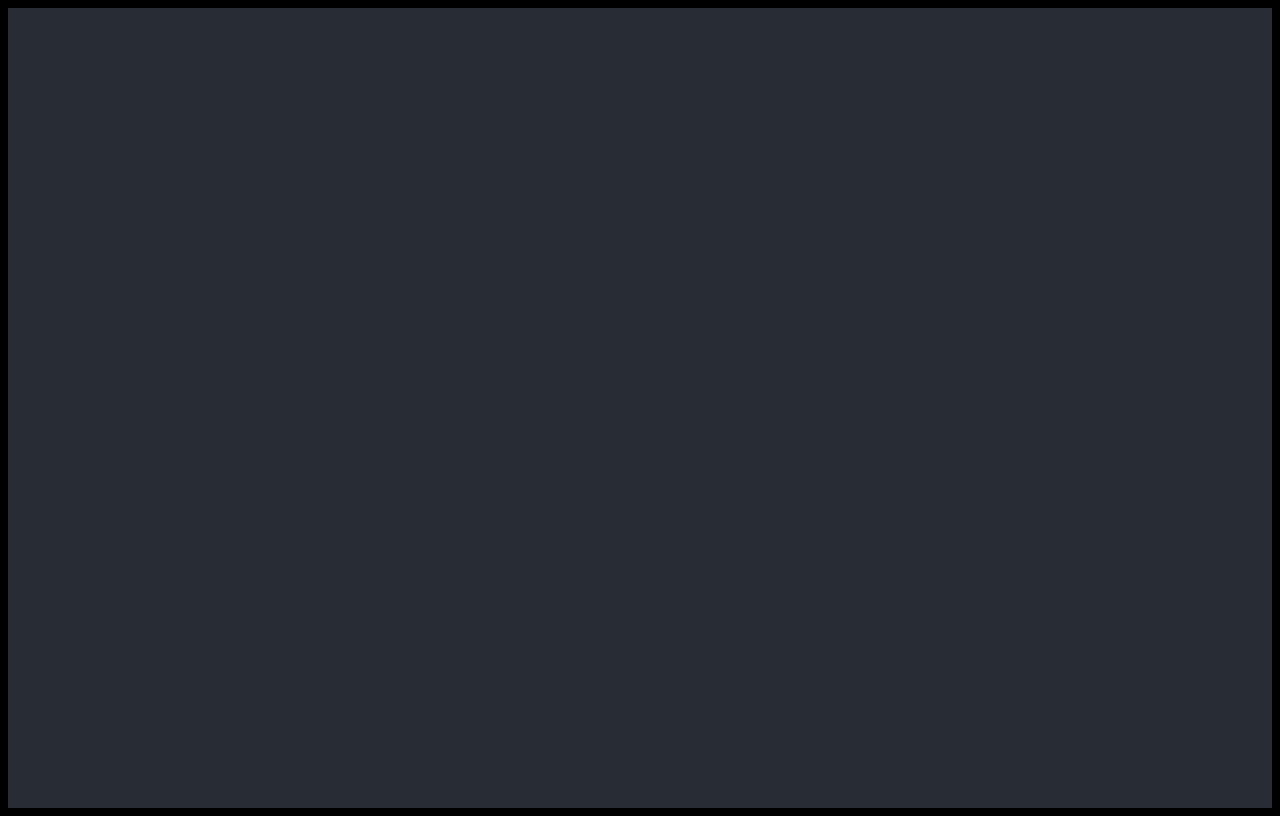
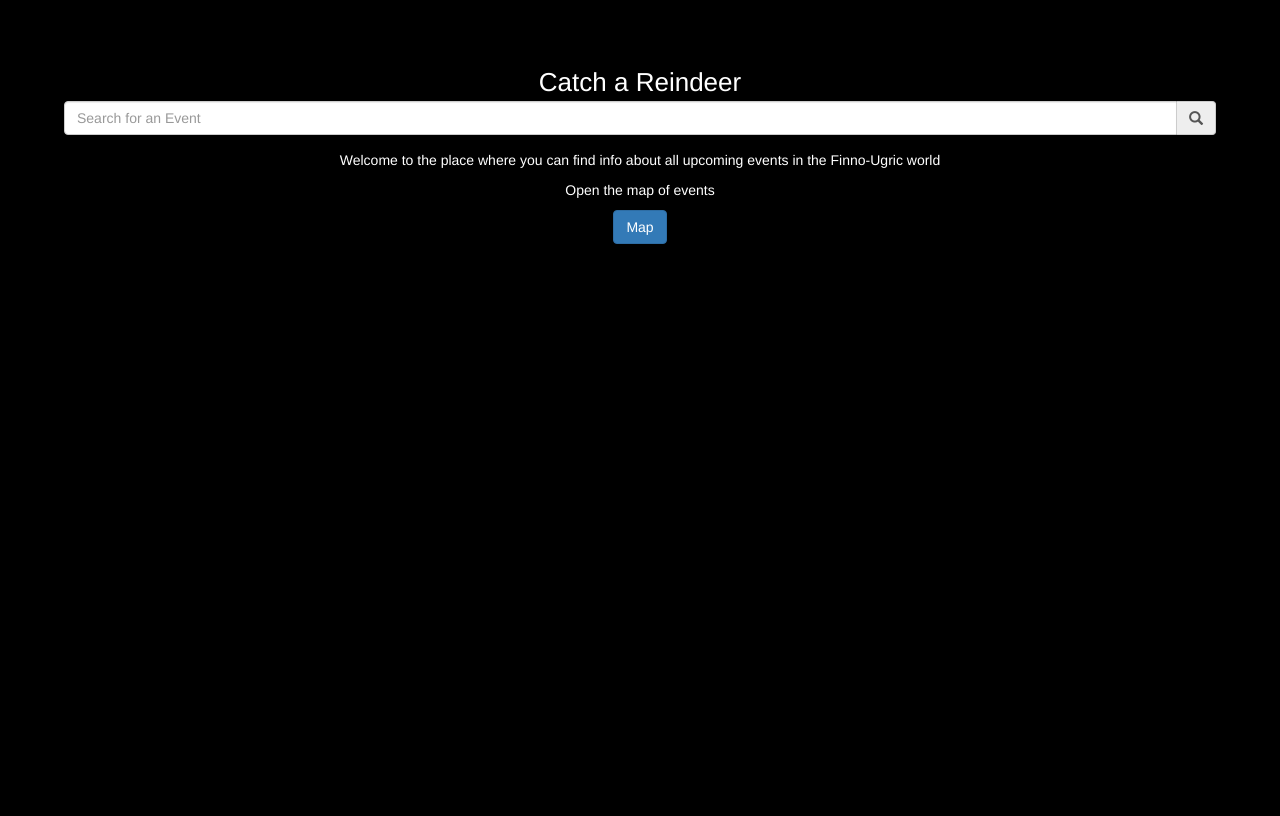
Before and after one commit to lilja-listus/junctionBudapest, a React (Create React App) app in the folder catch-a-reindeer/: page / in a window 1280 px wide. Built offline with nearby package versions, Linux system fonts and the light colour scheme.

Commit message:
Make the sceleton of the app

```diff
--- a/catch-a-reindeer/package.json
+++ b/catch-a-reindeer/package.json
@@ -4,6 +4,7 @@
   "private": true,
   "dependencies": {
     "react": "^16.5.2",
+    "react-bootstrap": "^0.32.4",
     "react-dom": "^16.5.2",
     "react-scripts": "2.0.5"
   },
--- a/catch-a-reindeer/public/index.html
+++ b/catch-a-reindeer/public/index.html
@@ -5,6 +5,8 @@
     <link rel="shortcut icon" href="%PUBLIC_URL%/favicon.ico">
     <meta name="viewport" content="width=device-width, initial-scale=1, shrink-to-fit=no">
     <meta name="theme-color" content="#000000">
+    <!-- Latest compiled and minified CSS -->
+<link rel="stylesheet" href="https://maxcdn.bootstrapcdn.com/bootstrap/3.3.7/css/bootstrap.min.css" integrity="sha384-BVYiiSIFeK1dGmJRAkycuHAHRg32OmUcww7on3RYdg4Va+PmSTsz/K68vbdEjh4u" crossorigin="anonymous">
     <!--
       manifest.json provides metadata used when your web app is added to the
       homescreen on Android. See https://developers.google.com/web/fundamentals/web-app-manifest/
--- a/catch-a-reindeer/src/App.css
+++ b/catch-a-reindeer/src/App.css
@@ -1,32 +1,12 @@
-.App {
+
+body{
+  background: #000;
+  color: #fff;
+}
+.App{
   text-align: center;
+  padding: 5%;
 }
-
-.App-logo {
-  animation: App-logo-spin infinite 20s linear;
-  height: 40vmin;
+.App-title{
+  font-size: 26px;
 }
-
-.App-header {
-  background-color: #282c34;
-  min-height: 100vh;
-  display: flex;
-  flex-direction: column;
-  align-items: center;
-  justify-content: center;
-  font-size: calc(10px + 2vmin);
-  color: white;
-}
-
-.App-link {
-  color: #61dafb;
-}
-
-@keyframes App-logo-spin {
-  from {
-    transform: rotate(0deg);
-  }
-  to {
-    transform: rotate(360deg);
-  }
-}
--- a/catch-a-reindeer/src/App.js
+++ b/catch-a-reindeer/src/App.js
@@ -1,14 +1,92 @@
 import React, { Component } from 'react';
+import { FormGroup, FormControl, InputGroup, Glyphicon, Button } from 'react-bootstrap';
 import './App.css';
+import Event from './Event';
+import Map from './Map';
 
 class App extends Component {
+
+  //to make the search work
+  constructor(props){
+    super(props);
+    this.state = {
+      query:'',
+      event: null
+    }
+  }
+//Search
+search(){
+  const BASE_URL = 'https://google.com?';
+  let FETCH_URL = `${BASE_URL}q=${this.state.query}&type=artist&limit=1`;
+
+
+ var myOptions = {
+   method: 'GET',
+ };
+
+/*
+  fetch(FETCH_URL, myOptions).then(response => response.json())
+   .then(json => {
+     const artist = json.artists.items[0];
+     this.setState({artist});
+
+
+  FETCH_URL = `${ALBUM_URL}${artist.id}/top-tracks?country=US&`
+  fetch(FETCH_URL, myOptions)
+     .then(response => response.json())
+     .then(json => {
+       console.log('artists top tracks', json);
+       const { tracks } = json;
+       this.setState({tracks});
+     })
+
+   });
+*/
+}
+
   render() {
     return (
       <div className="App">
-        <header className="App-header">
+      <div className="App-title">Catch a Reindeer</div>
 
+        <FormGroup>
+          <InputGroup>
+            <FormControl
+              type="text"
+              placeholder="Search for an Event"
+              value = {this.state.query}
+              onChange={event => {this.setState({query: event.target.value})}}
+              onKeyPress={event => {
+                if(event.key === 'Enter'){
+                  this.search();
+                }
+              }}
+              />
+              <InputGroup.Addon onClick={() =>this.search()}>
+                <Glyphicon glyph="search"></Glyphicon>
+              </InputGroup.Addon>
+            </InputGroup>
+            </FormGroup>
+            <div className="Greeting">
+            <p> Welcome to the place where you can find info about all upcoming events in the Finno-Ugric world </p>
+            </div>
 
-        </header>
+            <div>
+            <p>Open the map of events </p>
+            <Button bsStyle="primary">Map</Button>
+
+            </div>
+
+      {   this.state.event !== null
+          ?
+          <div>
+          <Event
+            event={this.state.event}
+            />
+
+          </div>
+          : <div> </div>
+        }
       </div>
     );
   }
--- /dev/null
+++ b/catch-a-reindeer/src/Event.js
@@ -0,0 +1,33 @@
+import React, {Component} from 'react';
+import './App.css';
+
+class Event extends Component {
+  render (){
+let event = {
+  name: '',
+  start_date: '',
+  end_date: '',
+  links: [],
+  location: {}
+};
+
+  if (this.props.event !== null){
+    event = this.props.event;
+  }
+
+    return(
+      <div className="event">
+       <div className="event-info">
+        <div className="event-name"> {event.name} </div>
+        <div className="event-dates">
+          <div> Start date {event.start_date} </div>
+          <div> End date {event.end_date} </div>
+        </div>
+        <div className="links"> {event.links} </div>
+        <div className="location"> {event.links} </div>
+        </div>
+      </div>
+    )
+  }
+}
+export default Event;
--- /dev/null
+++ b/catch-a-reindeer/src/Map.js
@@ -0,0 +1,20 @@
+import React, { Component } from 'react';
+import './App.css';
+
+class Map extends Component {
+  render(){
+    let map ={
+      name: ''
+      //SOMETHINF HERE;
+    };
+
+
+
+return(
+  <div className="map">
+    <div> </div>
+  </div>
+)
+}
+}
+export default Map;
--- a/catch-a-reindeer/src/index.css
+++ /dev/null
@@ -1,4 +0,0 @@
-body{
-  background: #000;
-  color: #fff;
-}
--- a/catch-a-reindeer/src/index.js
+++ b/catch-a-reindeer/src/index.js
@@ -1,10 +1,8 @@
 import React from 'react';
-import ReactDOM from 'react-dom';
-import './index.css';
+import ReactDom from 'react-dom';
 import App from './App';
 
-ReactDOM.render(<App />, document.getElementById('root'));
 
-// If you want your app to work offline and load faster, you can change
-// unregister() to register() below. Note this comes with some pitfalls.
-// Learn more about service workers: http://bit.ly/CRA-PWA
+ReactDom.render(
+  <App />, document.getElementById('root')
+);
```
